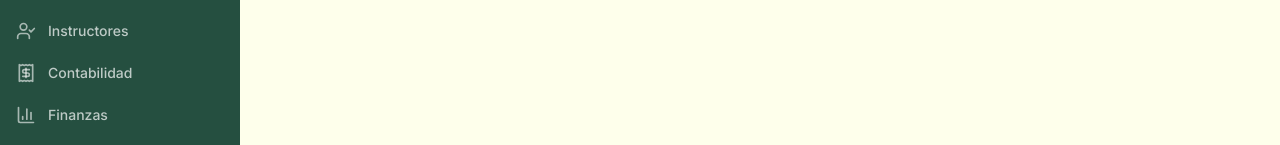
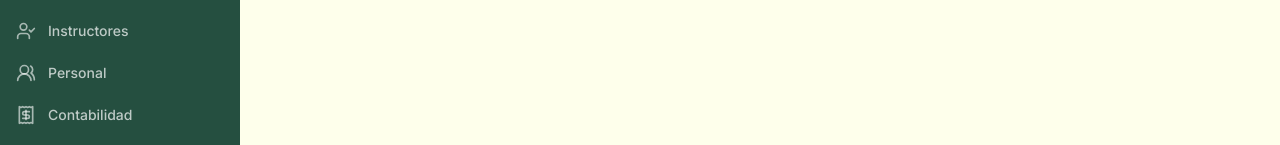
Before and after one commit to IlescasJesse/sarui-pilates-studio, a Next.js app in the folder apps/web/: page /paquetes in a window 1280 px wide. Shown: the part 321-466 px from the top of the page. Built offline with nearby package versions, Linux system fonts and the light colour scheme; no server answers; sample sign-in values are in the browser's storage.

Commit message:
feat(23-05): agregar entrada Personal al Sidebar
- Importa Users2 de lucide-react
- Inserta { label: 'Personal', href: '/personal', icon: Users2 } después de Instructores

```diff
--- a/apps/web/src/components/layout/Sidebar.tsx
+++ b/apps/web/src/components/layout/Sidebar.tsx
@@ -12,6 +12,7 @@ import {
   CalendarDays,
   BookOpen,
   UserCheck,
+  Users2,
   Monitor,
   HelpCircle,
   UserCog,
@@ -37,6 +38,7 @@ const navItems: NavItem[] = [
   { label: "Clases", href: "/clases", icon: CalendarDays },
   { label: "Reservaciones", href: "/reservaciones", icon: BookOpen },
   { label: "Instructores", href: "/instructores", icon: UserCheck },
+  { label: "Personal", href: "/personal", icon: Users2 },
   { label: "Contabilidad", href: "/contabilidad", icon: Receipt },
   { label: "Finanzas", href: "/contabilidad/finanzas", icon: BarChart3 },
   { label: "Ayuda", href: "/ayuda", icon: HelpCircle },
```
